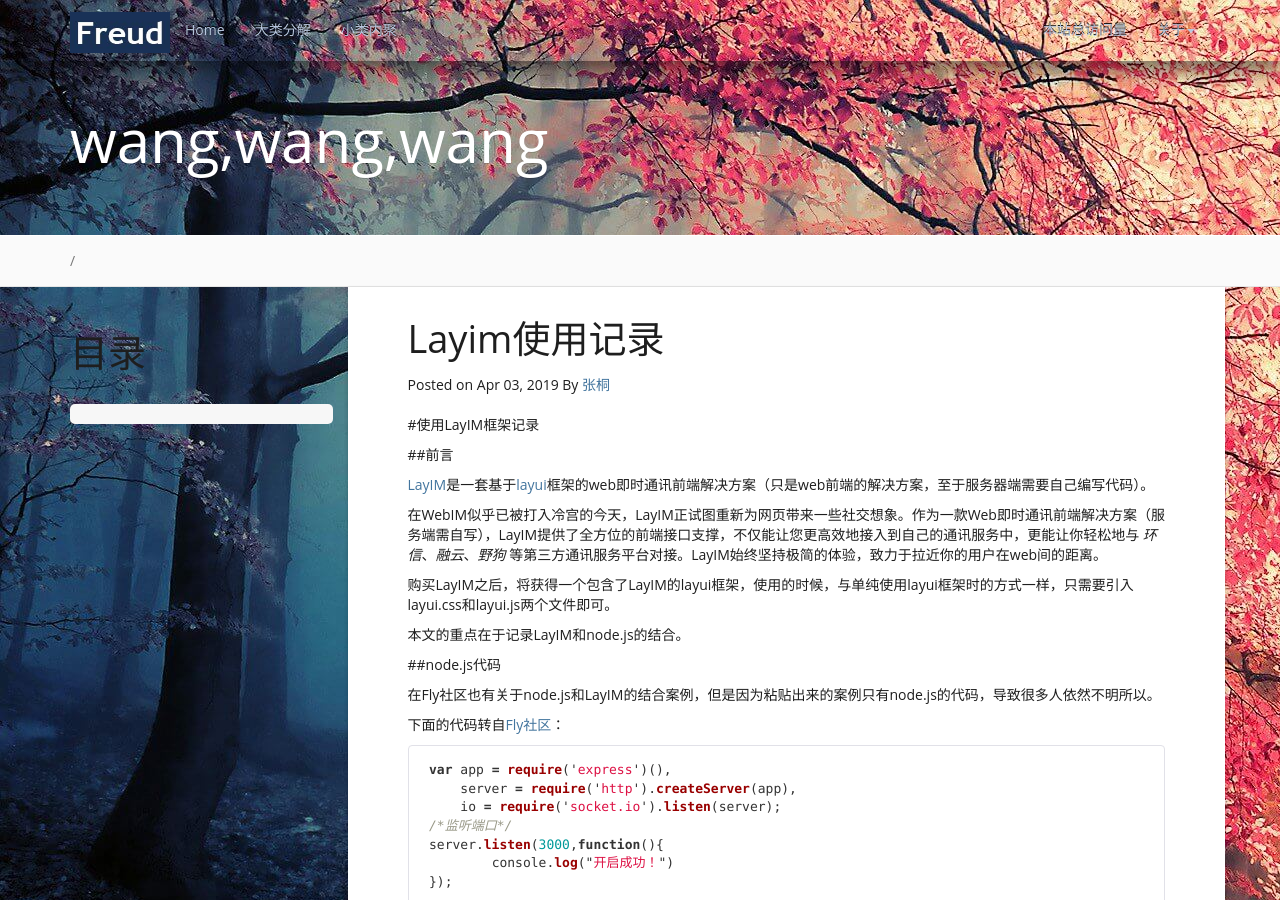
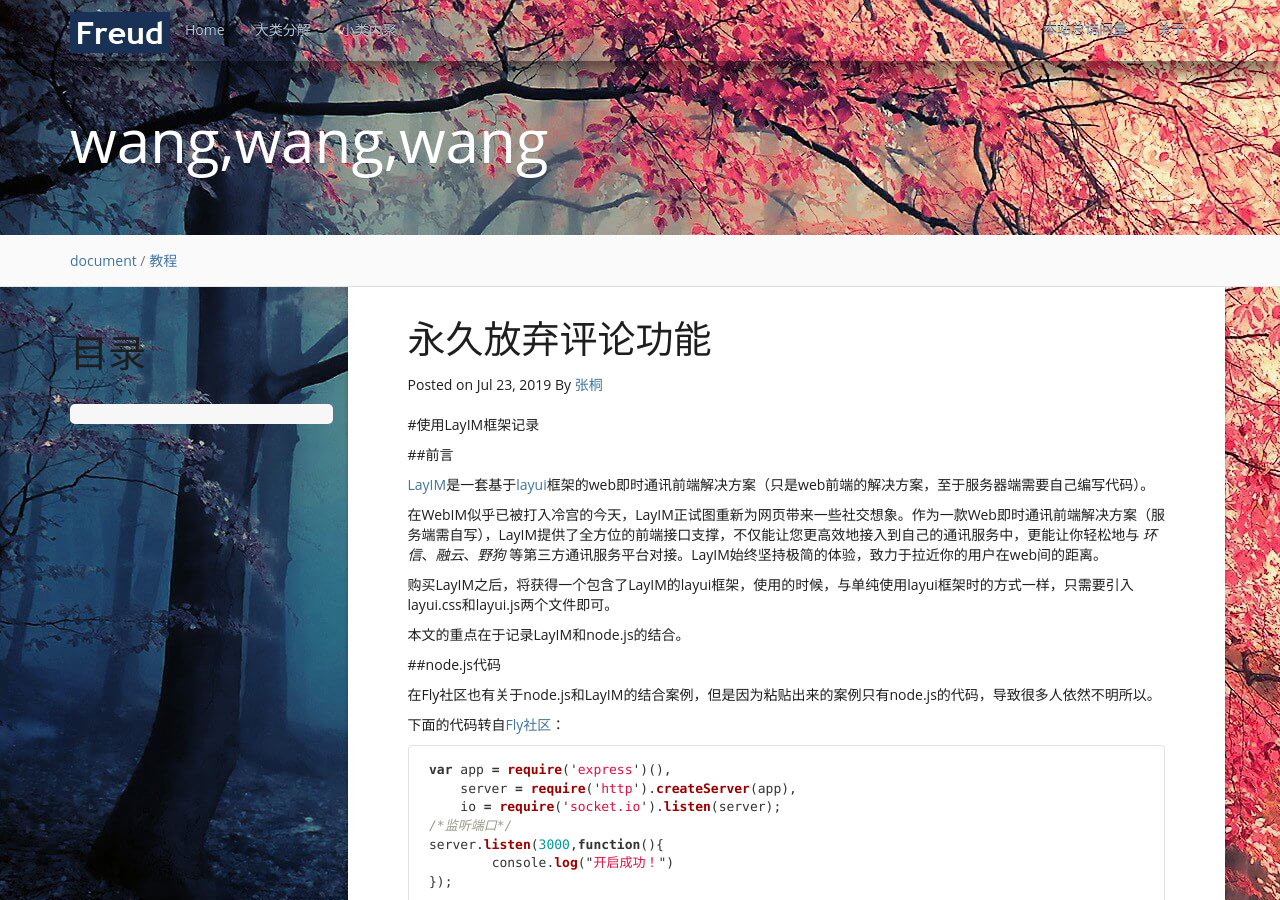
Before and after one commit to zhangto/zhangto.github.io, a Jekyll site: the page built from _posts/2019-4-3-LayIM使用记录.md, in a window 1280 px wide and 900 px high. Built offline with Jekyll 4.4.1, drawn with Linux system fonts in a browser that asks for light colours; nearby versions of some CDN libraries; our own code applies the rules of GitHub Pages for plain Markdown files; a script that is not in the unit is left out; comment, search, counter and statistics services are not loaded.

Commit message:
Update 2019-4-3-LayIM使用记录.md

```diff
--- a/_posts/2019-4-3-LayIM使用记录.md
+++ b/_posts/2019-4-3-LayIM使用记录.md
@@ -1,3 +1,11 @@
+---
+layout: post
+title:  永久放弃评论功能
+date:   2019-07-24 00:00:00 +0800
+categories: document
+tag: 教程
+---
+
 #使用LayIM框架记录
 
 ##前言
```
